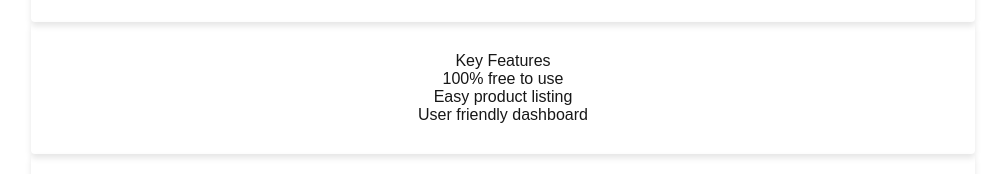
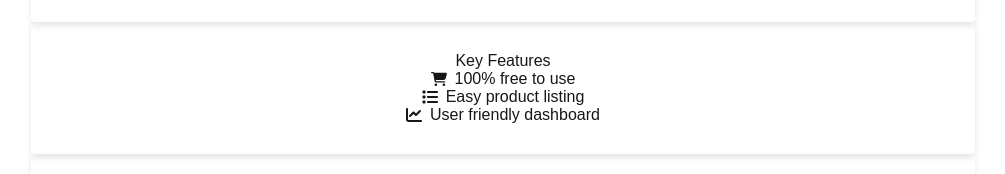
Before and after one commit to euller-regis/ofertify-frontend, a Next.js app: page / in a window 1280 px wide. Shown: the part 152-326 px from the top of the page, without its empty margins (137-1142 px from the left). Built offline with nearby package versions, Linux system fonts and the light colour scheme.

Commit message:
Add icons

```diff
--- a/src/app/globals.css
+++ b/src/app/globals.css
@@ -1,19 +1,13 @@
 :root {
   --background: #ffffff;
   --foreground: #171717;
-}
-
-@media (prefers-color-scheme: dark) {
-  :root {
-    --background: #0a0a0a;
-    --foreground: #ededed;
-  }
 }
 
 html,
 body {
   max-width: 100vw;
   overflow-x: hidden;
+  font-size: 100%;
 }
 
 body {
@@ -34,9 +28,3 @@ a {
   color: inherit;
   text-decoration: none;
 }
-
-@media (prefers-color-scheme: dark) {
-  html {
-    color-scheme: dark;
-  }
-}
--- a/src/app/page.js
+++ b/src/app/page.js
@@ -1,8 +1,9 @@
 import styles from './page.module.css'
 import {Button} from '../components/Button/Button'
-import { InputText } from '@/components/InputText/InputText'
 import { Card } from '@/components/Card/Card'
 import { Text } from '@/components/Text/Text'
+import { faLineChart, faList, faShoppingCart } from '@fortawesome/free-solid-svg-icons'
+import { FontAwesomeIcon } from '@fortawesome/react-fontawesome'
 
 export default function Home() {
   return (
@@ -20,9 +21,18 @@ export default function Home() {
         <Text variant="head">
           Key Features
         </Text>
-        <Text variant="body">100% free to use</Text>
-        <Text variant="body">Easy product listing</Text>
-        <Text variant="body">User friendly dashboard</Text>
+        <div className={styles.row}>
+          <FontAwesomeIcon icon={faShoppingCart} className={styles.icon} />
+          <Text variant="body">100% free to use</Text>
+        </div>
+        <div className={styles.row}>
+          <FontAwesomeIcon icon={faList} className={styles.icon} />
+          <Text variant="body">Easy product listing</Text>
+        </div>
+        <div className={styles.row}>
+          <FontAwesomeIcon icon={faLineChart} className={styles.icon} />
+          <Text variant="body">User friendly dashboard</Text>
+        </div>
       </Card>
       <Card>
         <Text variant="head">
--- a/src/app/page.module.css
+++ b/src/app/page.module.css
@@ -3,3 +3,16 @@
     margin: 0 auto;
     padding: 40px;
 }
+
+.row {
+    display: flex;
+    justify-content: space-between;
+    align-items: center;
+    font-size: 1rem;
+    text-wrap: nowrap;
+    gap: 8px;
+}
+
+.icon {
+    width: 16px;
+}
```
Also changed, not shown: package.json (+7 -4 lines), 2 other files (tests, documents, lock files or other folders).
